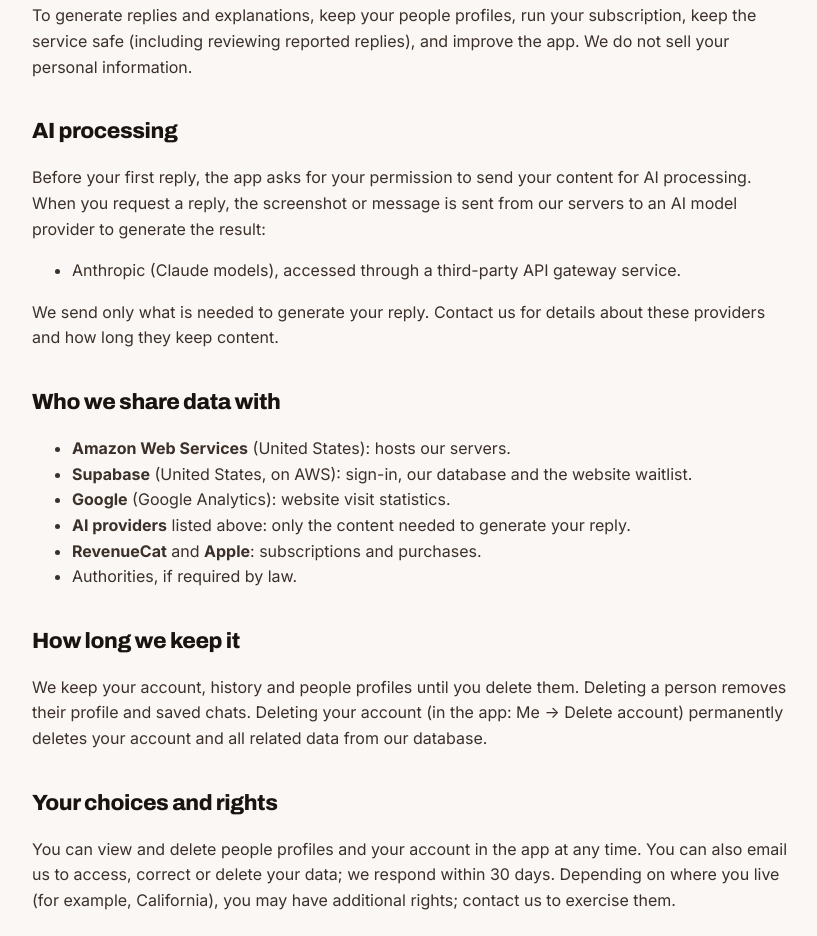
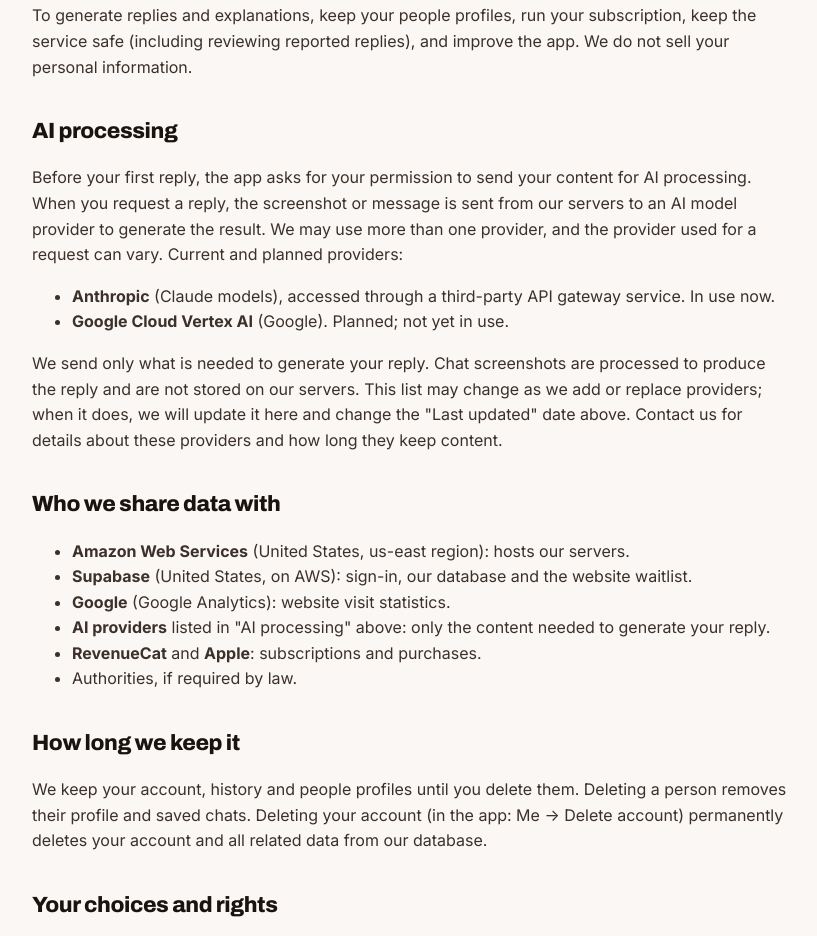
Before and after one commit to hotcoffeeshake/dubtap-site, a plain HTML site: page privacy/index.html in a window 1280 px wide. Shown: the part 994-1930 px from the top of the page, without its empty margins (108-925 px from the left). Drawn offline with Linux system fonts and the light colour scheme.

Commit message:
Privacy: list multiple AI providers, us-east hosting, screenshots not stored
Co-Authored-By: Claude Opus 5.5 <noreply@anthropic.com>

```diff
--- a/privacy/index.html
+++ b/privacy/index.html
@@ -35,7 +35,7 @@
 </header>
 <main class="doc">
 <h1>Privacy Policy</h1>
-<p class="meta">Last updated: November 23, 2026</p>
+<p class="meta">Last updated: November 24, 2026</p>
 
 <p>This policy explains what Dubtap collects, why, who we share it with, and the choices you have. Contact: <a href="mailto:support@dubtap.app">support@dubtap.app</a>.</p>
 
@@ -55,18 +55,19 @@
 <p>To generate replies and explanations, keep your people profiles, run your subscription, keep the service safe (including reviewing reported replies), and improve the app. We do not sell your personal information.</p>
 
 <h2>AI processing</h2>
-<p>Before your first reply, the app asks for your permission to send your content for AI processing. When you request a reply, the screenshot or message is sent from our servers to an AI model provider to generate the result:</p>
+<p>Before your first reply, the app asks for your permission to send your content for AI processing. When you request a reply, the screenshot or message is sent from our servers to an AI model provider to generate the result. We may use more than one provider, and the provider used for a request can vary. Current and planned providers:</p>
 <ul>
-<li>Anthropic (Claude models), accessed through a third-party API gateway service.</li>
+<li><strong>Anthropic</strong> (Claude models), accessed through a third-party API gateway service. In use now.</li>
+<li><strong>Google Cloud Vertex AI</strong> (Google). Planned; not yet in use.</li>
 </ul>
-<p>We send only what is needed to generate your reply. Contact us for details about these providers and how long they keep content.</p>
+<p>We send only what is needed to generate your reply. Chat screenshots are processed to produce the reply and are not stored on our servers. This list may change as we add or replace providers; when it does, we will update it here and change the "Last updated" date above. Contact us for details about these providers and how long they keep content.</p>
 
 <h2>Who we share data with</h2>
 <ul>
-<li><strong>Amazon Web Services</strong> (United States): hosts our servers.</li>
+<li><strong>Amazon Web Services</strong> (United States, us-east region): hosts our servers.</li>
 <li><strong>Supabase</strong> (United States, on AWS): sign-in, our database and the website waitlist.</li>
 <li><strong>Google</strong> (Google Analytics): website visit statistics.</li>
-<li><strong>AI providers</strong> listed above: only the content needed to generate your reply.</li>
+<li><strong>AI providers</strong> listed in "AI processing" above: only the content needed to generate your reply.</li>
 <li><strong>RevenueCat</strong> and <strong>Apple</strong>: subscriptions and purchases.</li>
 <li>Authorities, if required by law.</li>
 </ul>
```
